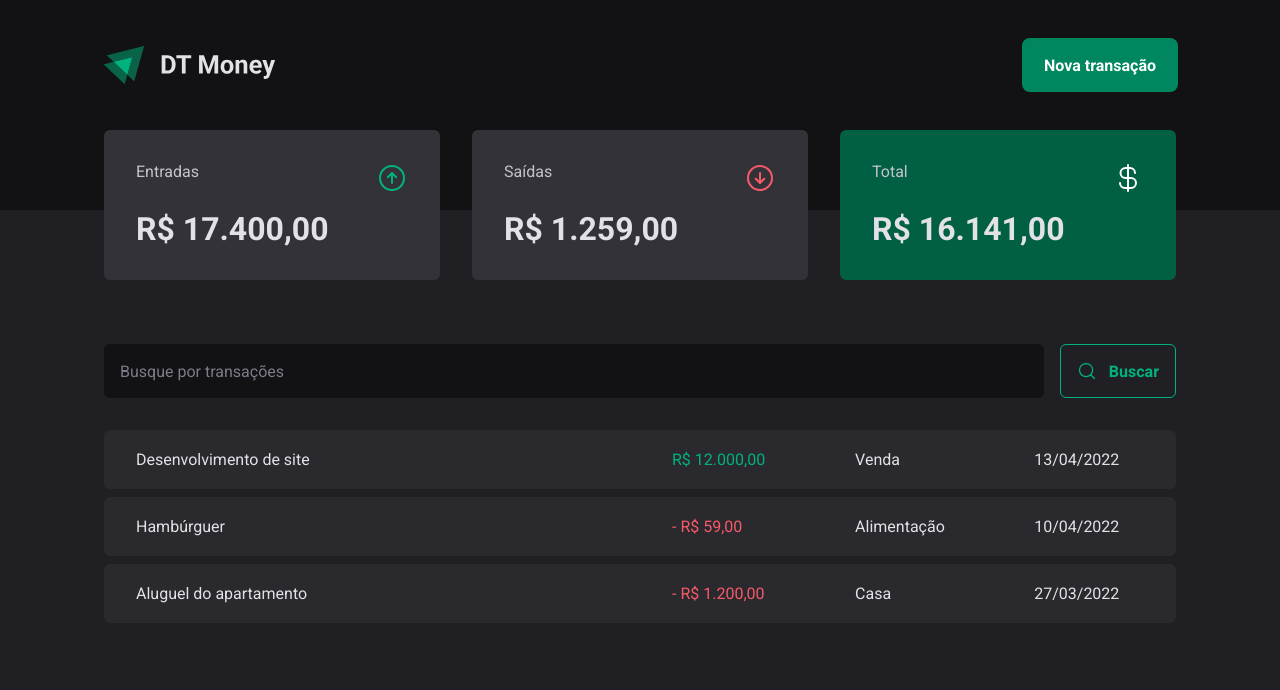
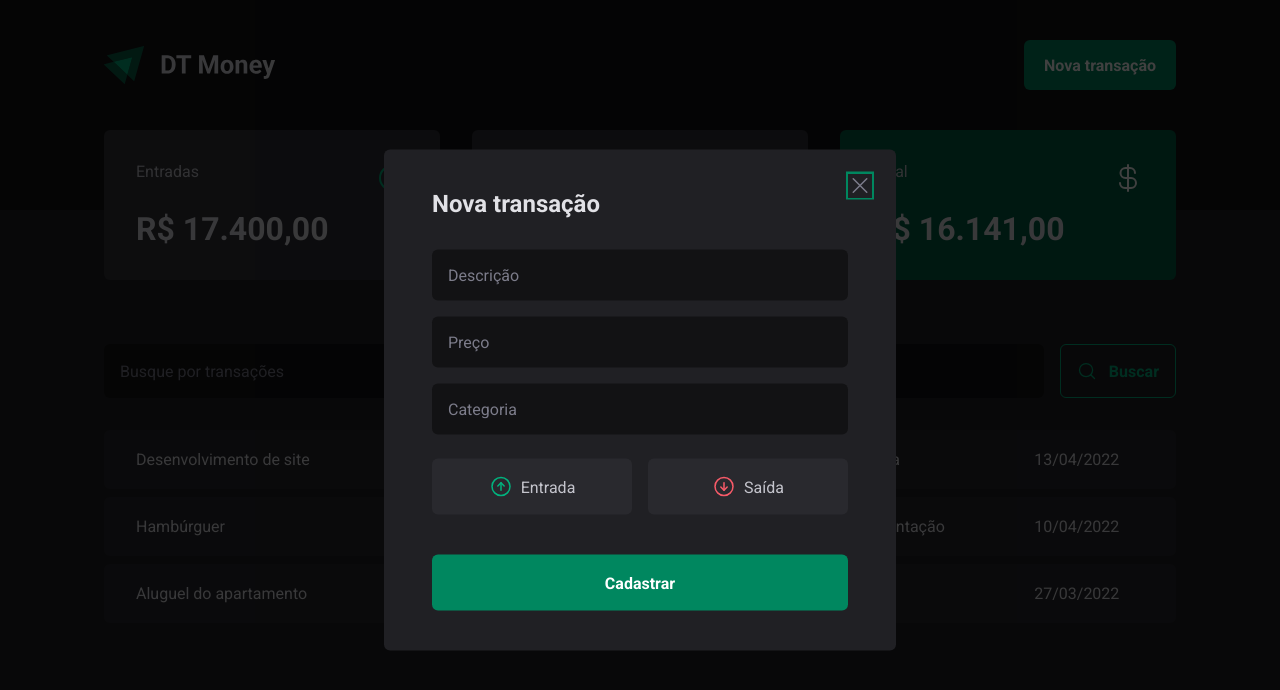
Before and after one commit to caiotracera/dt-money-vite, a React (Vite) app: page / in a window 1280 px wide. Both pictures are taken after a click on the button "Nova transação". Shown: the top 690 px of the page. Built offline with nearby package versions, Linux system fonts and the light colour scheme.

Commit message:
feat(components): add new transaction modal

```diff
--- a/package.json
+++ b/package.json
@@ -9,6 +9,8 @@
     "preview": "vite preview"
   },
   "dependencies": {
+    "@radix-ui/react-dialog": "^1.0.0",
+    "@radix-ui/react-radio-group": "^1.0.0",
     "phosphor-react": "^1.4.1",
     "react": "^18.2.0",
     "react-dom": "^18.2.0",
--- a/src/components/Header/index.tsx
+++ b/src/components/Header/index.tsx
@@ -1,4 +1,7 @@
+import * as Dialog from '@radix-ui/react-dialog';
+
 import logoImg from '@/assets/images/logo.svg';
+import { NewTransactionModal } from '@/components/NewTransactionModal';
 
 import * as S from '@/components/Header/styles';
 
@@ -7,9 +10,16 @@ export function Header() {
     <S.Wrapper>
       <S.Content>
         <img src={logoImg} alt="" />
-        <S.NewTransactionButton type="button">
-          Nova transação
-        </S.NewTransactionButton>
+
+        <Dialog.Root>
+          <Dialog.Trigger asChild>
+            <S.NewTransactionButton type="button">
+              Nova transação
+            </S.NewTransactionButton>
+          </Dialog.Trigger>
+
+          <NewTransactionModal />
+        </Dialog.Root>
       </S.Content>
     </S.Wrapper>
   );
--- /dev/null
+++ b/src/components/NewTransactionModal/index.tsx
@@ -0,0 +1,40 @@
+import { ArrowCircleDown, ArrowCircleUp, X } from 'phosphor-react';
+import * as Dialog from '@radix-ui/react-dialog';
+import * as RadioGroup from '@radix-ui/react-radio-group';
+
+import * as S from '@/components/NewTransactionModal/styles';
+
+export function NewTransactionModal() {
+  return (
+    <Dialog.Portal>
+      <S.Overlay />
+      <S.Content>
+        <Dialog.Title>Nova transação</Dialog.Title>
+
+        <S.CloseButton>
+          <X size={24} />
+        </S.CloseButton>
+
+        <form action="">
+          <input type="text" placeholder="Descrição" required />
+          <input type="number" placeholder="Preço" required />
+          <input type="text" placeholder="Categoria" required />
+
+          <S.TransactionType>
+            <S.TransactionTypeButton variant="income" value="income">
+              <ArrowCircleUp size={24} />
+              Entrada
+            </S.TransactionTypeButton>
+
+            <S.TransactionTypeButton variant="outcome" value="outcome">
+              <ArrowCircleDown size={24} />
+              Saída
+            </S.TransactionTypeButton>
+          </S.TransactionType>
+
+          <button type="submit">Cadastrar</button>
+        </form>
+      </S.Content>
+    </Dialog.Portal>
+  );
+}
--- /dev/null
+++ b/src/components/NewTransactionModal/styles.ts
@@ -0,0 +1,157 @@
+import styled, { css, DefaultTheme } from 'styled-components';
+import * as Dialog from '@radix-ui/react-dialog';
+import * as RadioGroup from '@radix-ui/react-radio-group';
+
+import { TransactionTypeButtonProps } from '@/components/NewTransactionModal/types';
+
+export const Overlay = styled(Dialog.Overlay)`
+  position: fixed;
+
+  width: 100vw;
+  height: 100vh;
+
+  inset: 0;
+  background: rgba(0, 0, 0, 0.75);
+`;
+
+export const Content = styled(Dialog.Content)`
+  ${({ theme }) => css`
+    min-width: 32rem;
+
+    border-radius: 6px;
+    padding: 2.5rem 3rem;
+
+    background: ${theme.colors['gray-800']};
+
+    position: fixed;
+    top: 50%;
+    left: 50%;
+
+    transform: translate(-50%, -50%);
+
+    form {
+      margin-top: 2rem;
+
+      display: flex;
+      flex-direction: column;
+      gap: 1rem;
+
+      input {
+        border-radius: 6px;
+        border: 0;
+
+        background: ${theme.colors['gray-900']};
+        color: ${theme.colors['gray-300']};
+
+        padding: 1rem;
+
+        &::placeholder {
+          color: ${theme.colors['gray-500']};
+        }
+      }
+    }
+
+    button[type='submit'] {
+      height: 56px;
+      border: 0;
+
+      background: ${theme.colors['green-500']};
+      color: ${theme.colors.white};
+      font-weight: bold;
+
+      padding: 0 1.25rem;
+
+      border-radius: 6px;
+      margin-top: 1.5rem;
+
+      cursor: pointer;
+
+      &:hover {
+        background: ${theme.colors['green-700']};
+        transition: background-color 0.2s;
+      }
+    }
+  `}
+`;
+
+export const CloseButton = styled(Dialog.Close)`
+  ${({ theme }) => css`
+    position: absolute;
+
+    background: transparent;
+    border: 0;
+
+    top: 1.5rem;
+    right: 1.5rem;
+
+    line-height: 0;
+    cursor: pointer;
+
+    color: ${theme.colors['gray-500']};
+  `}
+`;
+
+export const TransactionType = styled(RadioGroup.Root)`
+  display: grid;
+  grid-template-columns: repeat(2, 1fr);
+  gap: 1rem;
+  margin-top: 0.5rem;
+`;
+
+const transactionTypeButtonModifier = {
+  income: (theme: DefaultTheme) => css`
+    &[data-state='checked'] {
+      color: ${theme.colors.white};
+      background: ${theme.colors['green-500']};
+
+      svg {
+        color: ${theme.colors.white};
+      }
+    }
+
+    svg {
+      color: ${theme.colors['green-300']};
+    }
+  `,
+  outcome: (theme: DefaultTheme) => css`
+    &[data-state='checked'] {
+      color: ${theme.colors.white};
+      background: ${theme.colors['red-500']};
+
+      svg {
+        color: ${theme.colors.white};
+      }
+    }
+
+    svg {
+      color: ${theme.colors['red-300']};
+    }
+  `,
+};
+
+export const TransactionTypeButton = styled(
+  RadioGroup.Item,
+)<TransactionTypeButtonProps>`
+  ${({ theme, variant }) => css`
+    background: ${theme.colors['gray-700']};
+    color: ${theme.colors['gray-300']};
+
+    padding: 1rem;
+
+    display: flex;
+    align-items: center;
+    justify-content: center;
+    gap: 0.5rem;
+
+    border: 0;
+    border-radius: 6px;
+
+    cursor: pointer;
+
+    ${transactionTypeButtonModifier[variant](theme)}
+
+    &[data-state='unchecked']:hover {
+      background: ${theme.colors['gray-600']};
+    }
+  `}
+`;
--- /dev/null
+++ b/src/components/NewTransactionModal/types.ts
@@ -0,0 +1,3 @@
+export type TransactionTypeButtonProps = {
+  variant: 'income' | 'outcome';
+};
```
Also changed, not shown: 1 other file (tests, documents, lock files or other folders).
